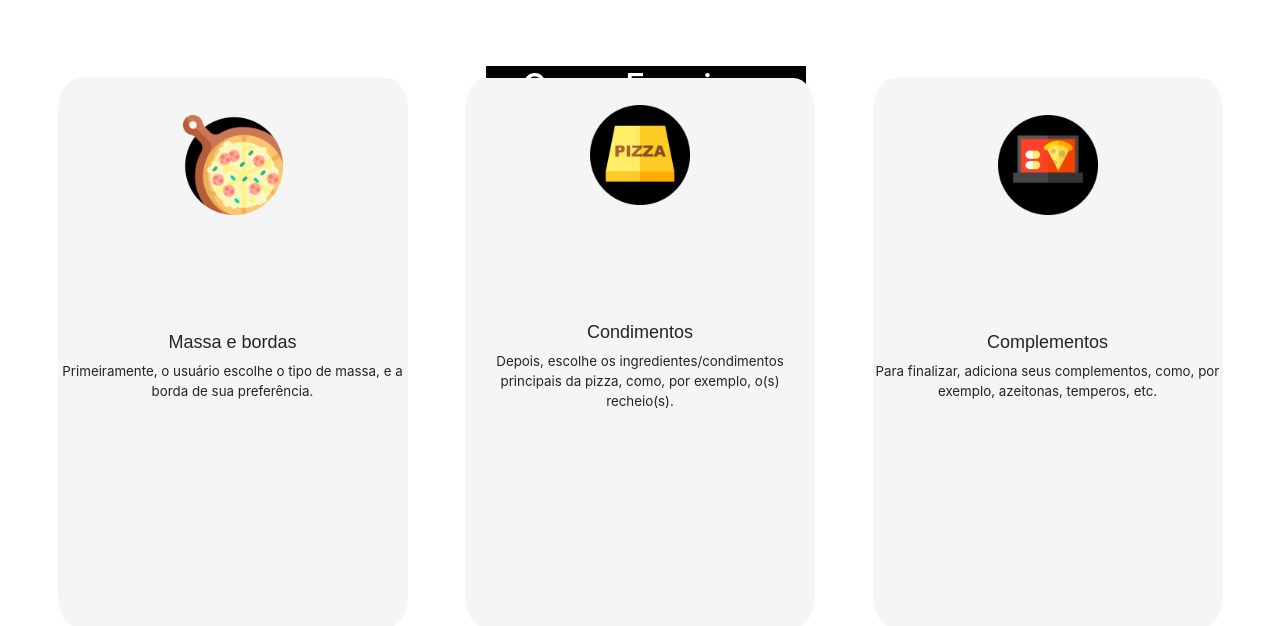
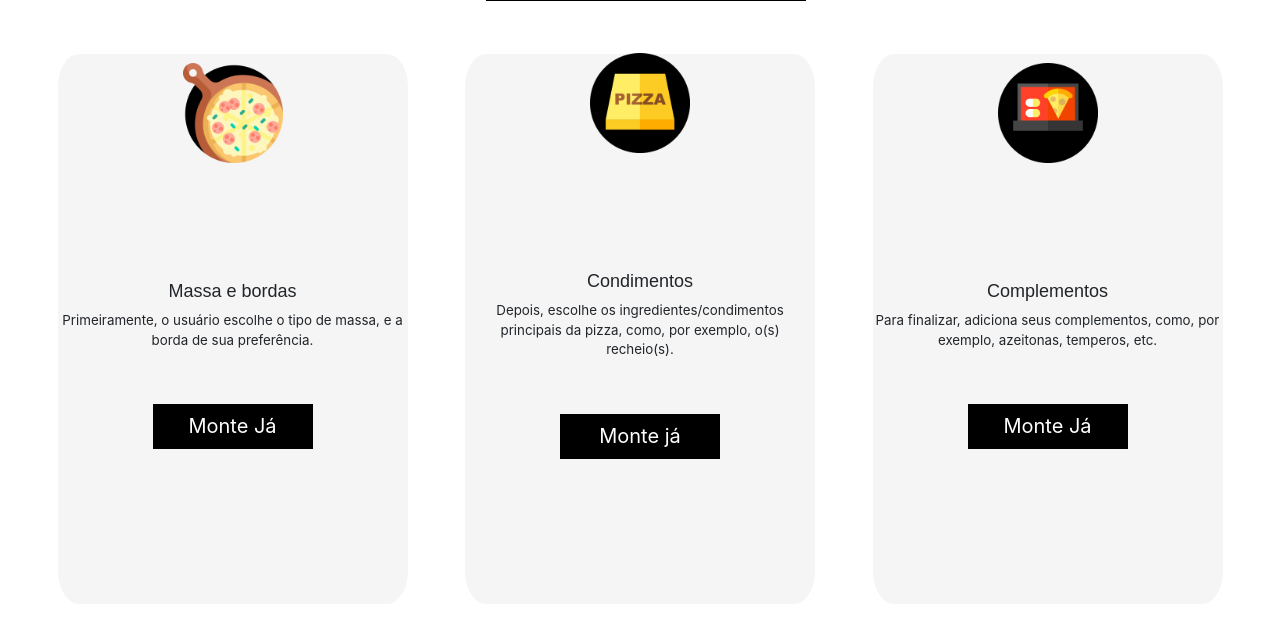
Before and after one commit to Cleitoncampos23/Portfolio-demoday-pizza, a Django app: page / in a window 1280 px wide. Shown: the part 1067-1693 px from the top of the page. Run offline with Django 3.2, Linux system fonts and the light colour scheme; some libraries are stand-ins or nearby versions.

Commit message:
atualizar medidas e alinhar aside, section e article

```diff
--- a/app/static/css/style.css
+++ b/app/static/css/style.css
@@ -13,7 +13,7 @@ body {
                         'section section section section'
                         'footer footer footer footer';
 
-    grid-template-rows: 12vh 110vh 110vh 90vh 90vh 20vh;
+    grid-template-rows: 12vh 110vh 90vh 105vh 90vh 20vh;
     grid-template-columns: 1fr 2fr 1fr 1fr;
 }
 
@@ -78,7 +78,7 @@ header {
 }
 
 #formdiv {
-    margin-top: -2%;
+    margin-block-end: -10%;
     width: 23%;
     height: 80%;
     background-color: rgba(0, 0, 0, 0.555);
@@ -92,7 +92,7 @@ header {
 
 #formdiv form {
     width: 23%;
-    height: 96%;
+    height: 80%;
     display: flex;
     justify-content: center;
     align-items: center;
@@ -106,6 +106,8 @@ header {
 
 #formdiv h1 {
     color: white;
+    margin-top:15%;
+
 }
 
 .inputs {
@@ -127,6 +129,7 @@ header {
 }
 
 #formdiv form button{
+    margin-top:10%;
     width: 250px;
     height: 40px;
     border: none;
@@ -152,6 +155,7 @@ aside {
     height: 10%;
     width: 25%;
     margin-left: 38%;
+    margin-block-end: 10%;
 }
 
 #div-cliente h2 {
@@ -210,16 +214,40 @@ aside {
     font-size: 10pt;
 }
 
+#aside_botao {
+    width: 160px;
+    height: 45px;
+    border: none;
+    color: white;
+    background-color: black;
+    border: solid 2px black;
+    font-size: 15pt;
+    margin-top: 10px;
+}
+
+#aside_botao a {
+    text-decoration: none;
+}
+
+#aside_botao:hover {
+    background-color: white;
+    color: black;
+    cursor: pointer;
+}
+
+
 article{
     grid-area: article;
 }
 
 #carouselExampleIndicators{
     background-size: cover;
+    display:flex;
     align-items: center;
-    display: flex;
-    align-items: center;
+    justify-content: center;
+
 }
+
 
 section {
     grid-area: section;
@@ -266,7 +294,7 @@ section {
 }
 
 #sectionButon #pergunta_section {
-    color: black;
+    color: #535353;
     align-items: stretch;
     font-size: 35pt;
 }
--- a/app/templates/index.html
+++ b/app/templates/index.html
@@ -49,7 +49,6 @@
         </div>
     </header>
 
-
     <aside>
         <div id="div-cliente">
             <h2>Como Funciona</h2>
@@ -67,6 +66,7 @@
                     <p>Primeiramente, o usuário escolhe o tipo de massa, e a borda de sua preferência.</p>
                 </div>
 
+                <button id="aside_botao">Monte Já</button>
             </div>
 
             <div id="coluna2">
@@ -80,6 +80,7 @@
                     <p>Depois, escolhe os ingredientes/condimentos principais da pizza, como, por exemplo, o(s) recheio(s).</p>
                 </div>
 
+                <button id="aside_botao">Monte já</button>
             </div>
 
             <div id="coluna3">
@@ -93,6 +94,7 @@
                     <p>Para finalizar, adiciona seus complementos, como, por exemplo, azeitonas, temperos, etc.</p>
                 </div>
 
+                <button id="aside_botao">Monte Já</button>
             </div>
 
         </div>
@@ -144,7 +146,7 @@
         </div>
     </section>
 
-    <a name="contato">
+    <!-- <a name="contato">
 
         <footer>
             <div id="iconeFooter">
@@ -170,7 +172,7 @@
 
             </div>
 
-        </footer>
+        </footer> -->
 
 
 </body>
```
